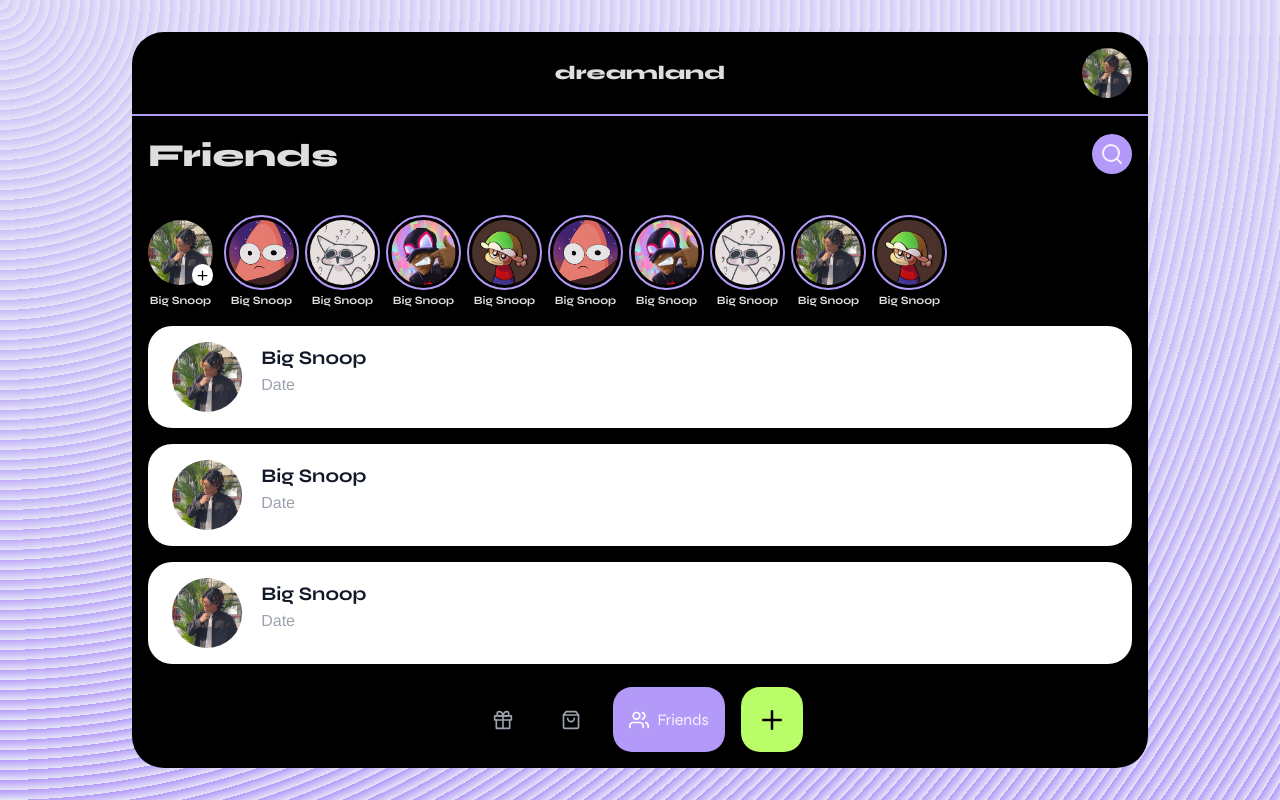
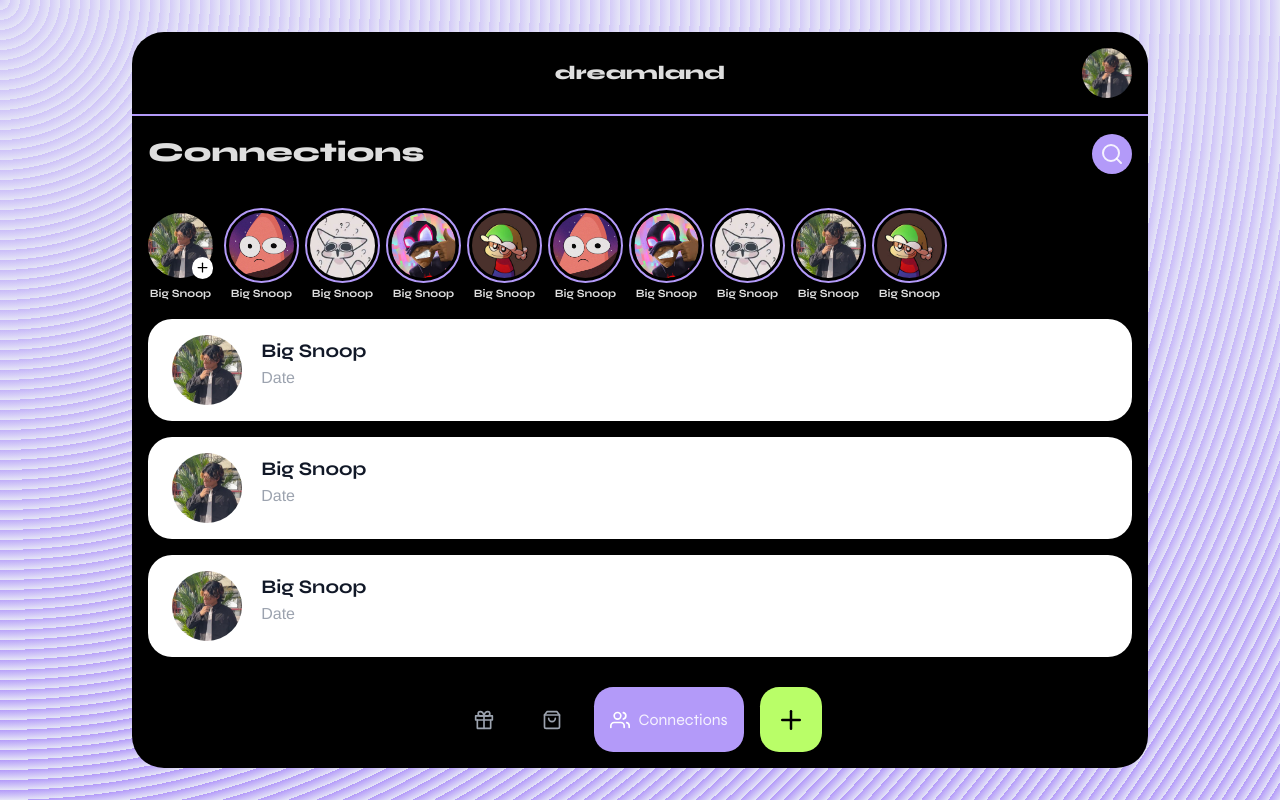
Before and after one commit to plushexe351/wishkey-frontend, a React (Vite) app: page /friends in a window 1280 px wide. Built offline with nearby package versions, Linux system fonts and the light colour scheme.

Commit message:
rename friends to connections

```diff
--- a/src/App.jsx
+++ b/src/App.jsx
@@ -1,7 +1,7 @@
 import Menubar from "./components/Menubar.jsx";
 import { Navigate, Route, Routes } from "react-router";
 import MyDreams from "./pages/MyDreams.jsx";
-import Friends from "./pages/Friends.jsx";
+import Connections from "./pages/Connections.jsx";
 import Transactions from "./pages/Transactions.jsx";
 
 function App() {
@@ -11,7 +11,7 @@ function App() {
       <Routes>
         <Route path="/" element={<Navigate to="/mydreams" />} />
         <Route path="/mydreams" element={<MyDreams />} />
-        <Route path="/friends" element={<Friends />} />
+        <Route path="/friends" element={<Connections />} />
         <Route path="/transactions" element={<Transactions />} />
       </Routes>
     </div>
--- a/src/components/Navbar.jsx
+++ b/src/components/Navbar.jsx
@@ -5,7 +5,7 @@ import { useNavigate, useLocation } from "react-router";
 const navitems = [
   { name: "My dreams", icon: Gift, path: "/mydreams" },
   { name: "Transactions", icon: ShoppingBag, path: "/transactions" },
-  { name: "Friends", icon: Users, path: "/friends" },
+  { name: "Connections", icon: Users, path: "/friends" },
 ];
 
 const Navbar = () => {
--- a/src/pages/Friends.jsx
+++ b/src/pages/Connections.jsx
@@ -5,17 +5,17 @@ import { motion } from "framer-motion";
 import { useUIContext } from "../context/UIContext";
 import Stories from "../components/Stories";
 
-const Friends = () => {
+const Connections = () => {
   const { searchBarOpen, setSearchBarOpen } = useUIContext();
   return (
     <div
-      className="page friends"
+      className="page connections"
       onClick={(e) => {
         e.stopPropagation();
         setSearchBarOpen(false);
       }}
     >
-      <h1 className="title">Friends</h1>
+      <h1 className="title">Connections</h1>
       <motion.div
         className={`page-main padded `}
         initial={{ opacity: 0, y: 50 }}
@@ -110,4 +110,4 @@ const Friends = () => {
   );
 };
 
-export default Friends;
+export default Connections;
--- a/src/styles/main.scss
+++ b/src/styles/main.scss
@@ -13,5 +13,5 @@
 
 @use "pages/page";
 @use "pages/mydreams";
-@use "pages/friends";
+@use "pages/connections";
 @use "pages/transactions";
--- a/src/styles/pages/_friends.scss
+++ b/src/styles/pages/_connections.scss
@@ -1,4 +1,4 @@
-.page.friends {
+.page.connections {
   .friends-list {
     display: flex;
     flex-direction: column;
--- a/src/styles/pages/_page.scss
+++ b/src/styles/pages/_page.scss
@@ -11,7 +11,7 @@
   .title {
     padding-inline: 1rem;
     padding-top: 0.5rem;
-    font-size: 2rem;
+    font-size: 1.7rem;
     font-weight: 800;
     margin-top: 0.5rem;
     margin-bottom: 1.5rem;
```
Also changed, not shown: src/components/ConnectionsMenu.jsx (added).
